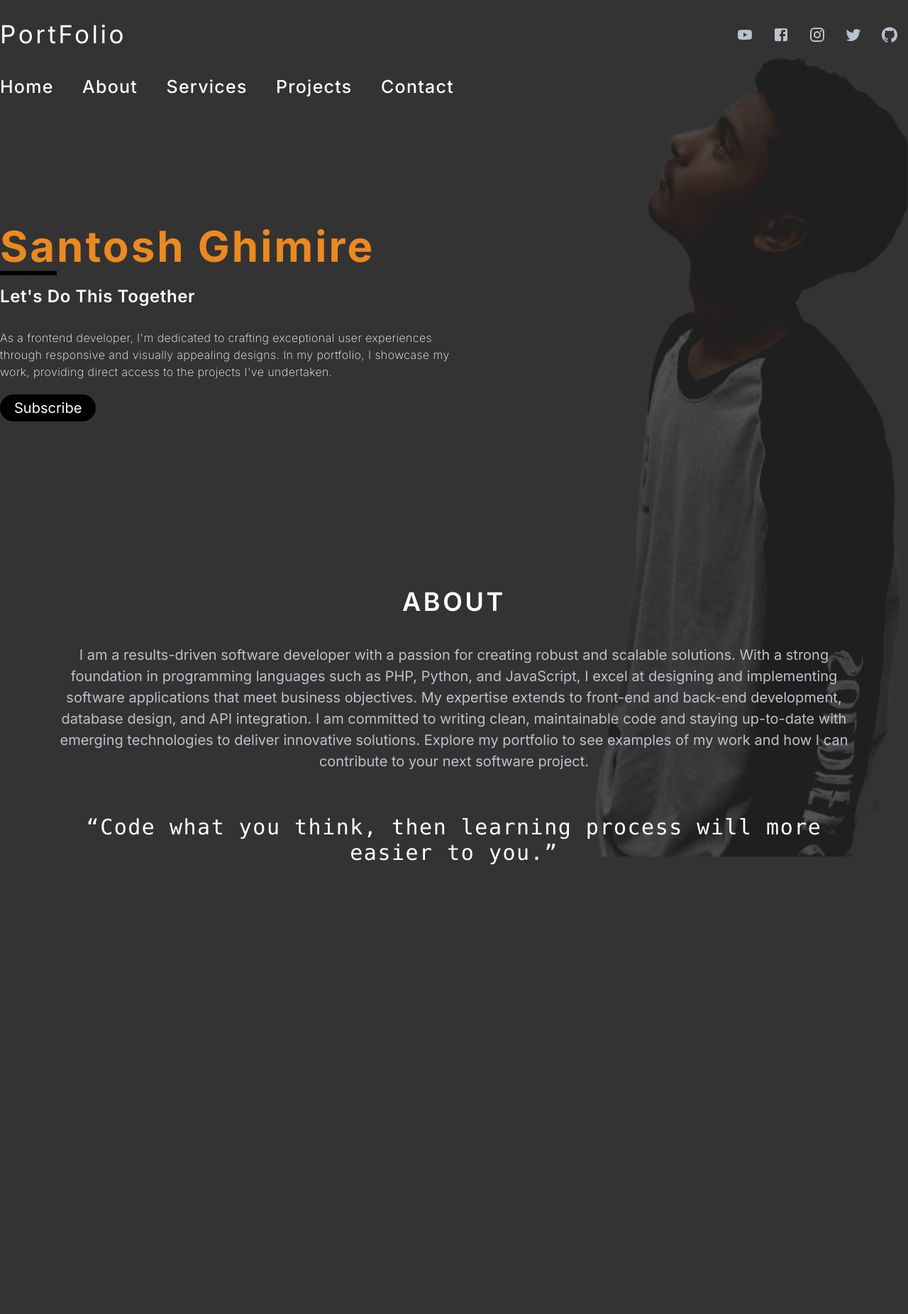
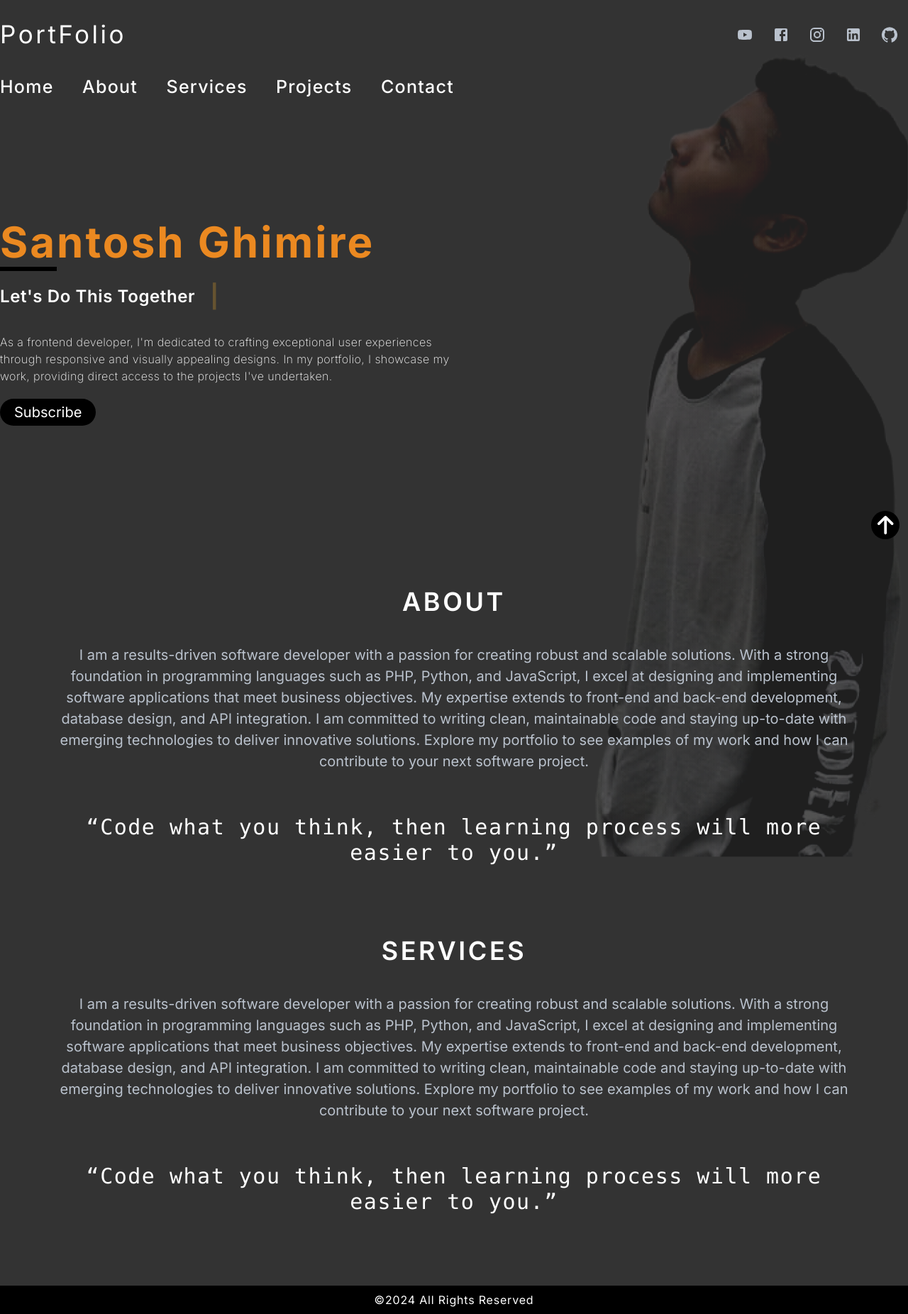
Before and after one commit to sg606618/PortFolio, a Next.js app: page / in a window 1280 px wide. Shown: the whole page at 71% size. Before the commit the page ends 1320 px from the top, so only its background shows below. Built offline with nearby package versions, Linux system fonts and the light colour scheme.

Commit message:
navbar changes

```diff
--- a/src/app/page.tsx
+++ b/src/app/page.tsx
@@ -1,23 +1,22 @@
-import About from "@/components/About";
 import Background from "@/components/Background";
 import Header from "@/components/Header/Header";
 import NavBar from "@/components/Header/NavBar";
-import Services from "@/components/Services";
 import Slogan from "@/components/Slogan";
+import Footer from "../components/Footer/Footer";
+import MainSection from "@/components/MainSections/MainSection";
 
 export default function Home() {
   return (
     <>
       <div className="container mx-auto md:px-0 px-3 relative overflow-hidden">
-        <header>
-          <Header />
-          <NavBar />
-        </header>
+        <Header />
+        <NavBar />
+        <Slogan />
+        <Background />
         <main>
-          <Slogan />
-          <Background />
-          <About />
+          <MainSection />
         </main>
+        <Footer />
       </div>
     </>
   );
--- a/src/components/Footer/Footer.tsx
+++ b/src/components/Footer/Footer.tsx
@@ -3,8 +3,8 @@ import React from "react";
 const Footer = () => {
   return (
     <>
-      <footer>
-        this is footer
+      <footer className="text-center py-2 bg-black text-white tracking-wider ">
+        &copy;2024 All Rights Reserved
       </footer>
     </>
   );
--- a/src/components/Header/Header.tsx
+++ b/src/components/Header/Header.tsx
@@ -1,34 +1,40 @@
 import Link from "next/link";
 import React from "react";
-import FacebookIcon from '@mui/icons-material/Facebook';
-import YouTubeIcon from '@mui/icons-material/YouTube';
-import InstagramIcon from '@mui/icons-material/Instagram';
-import TwitterIcon from '@mui/icons-material/Twitter';
-import GitHubIcon from '@mui/icons-material/GitHub';
+import FacebookIcon from "@mui/icons-material/Facebook";
+import YouTubeIcon from "@mui/icons-material/YouTube";
+import InstagramIcon from "@mui/icons-material/Instagram";
+import GitHubIcon from "@mui/icons-material/GitHub";
+import { LinkedIn } from "@mui/icons-material";
 
 const Header = () => {
+  const profileIconLists = [
+    [<YouTubeIcon />, "https://www.youtube.com/@infinityweb11"],
+    [
+      <FacebookIcon />,
+      "https://www.facebook.com/profile.php?id=100010493134542",
+    ],
+    [<InstagramIcon />, "https://www.instagram.com/santosh.ghimire_/"],
+    [<LinkedIn />, "https://www.linkedin.com/in/santosh-ghimire-1a3b25193/"],
+    [<GitHubIcon />, "https://github.com/sg606618"],
+  ];
+
   return (
     <>
-      <header className="flex justify-between items-center py-8 text-white">
+      <header
+        id="home"
+        className="flex justify-between items-center py-8 text-white"
+      >
         <Link href="/" className="text-2xl sm:text-[35px] tracking-widest">
           PortFolio
         </Link>
         <ul className="flex justify-around min-w-[10rem] sm:w-[20%] text-light">
-          <Link href="https://www.youtube.com">
-            <li><YouTubeIcon /></li>
-          </Link>
-          <Link href="https://www.facebook.com">
-            <li><FacebookIcon /></li>
-          </Link>
-          <Link href="https://www.instagram.com">
-            <li><InstagramIcon /></li>
-          </Link>
-          <Link href="https://www.twitter.com">
-            <li><TwitterIcon /></li>
-          </Link>
-          <Link href="https://www.github.com">
-            <li><GitHubIcon /></li>
-          </Link>
+          {profileIconLists.map(([icon, url], index) => (
+            <>
+              <Link target="_blank" href={url}>
+                <li className="cursor-pointer">{icon}</li>
+              </Link>
+            </>
+          ))}
         </ul>
       </header>
     </>
--- a/src/components/Header/NavBar.tsx
+++ b/src/components/Header/NavBar.tsx
@@ -1,25 +1,101 @@
+"use client";
 
-import { faBars } from "@fortawesome/free-solid-svg-icons";
+import { faArrowUp, faBars, faXmark } from "@fortawesome/free-solid-svg-icons";
 import { FontAwesomeIcon } from "@fortawesome/react-fontawesome";
-import React from "react";
+// import Link from "next/link";
+import React, { useEffect, useState } from "react";
+import {
+  Link,
+  Button,
+  Element,
+  Events,
+  animateScroll as scroll,
+  scrollSpy,
+} from "react-scroll/modules";
+import "./header.css";
 
 const NavBar = () => {
-  const navbarLists = ["Home", "About", "Services", "Projects", "Contact"];
+  const [display, setDisplay] = useState(true);
+
+  const navbarLists = [
+    ["/", "Home"],
+    ["about", "About"],
+    ["services", "Services"],
+    ["projects", "Projects"],
+    ["contact", "Contact"],
+  ];
+
+  const clickHandler = () => {
+    setDisplay((display) => !display);
+  };
 
   return (
     <>
-      {/* <Hamburger src={"/images/hamburger.png"} alt={""} width={30} height={30} className="sm:hidden float-right text-white" /> */}
-      <FontAwesomeIcon icon={faBars} className="text-white w-8 h-8 float-right mr-5 sm:hidden" />
+      <FontAwesomeIcon
+        onClick={clickHandler}
+        icon={faBars}
+        className={`${
+          display ? "flex" : "hidden"
+        } text-white w-8 h-8 float-right mr-5 sm:hidden cursor-pointer absolute right-0`}
+      />
+      <FontAwesomeIcon
+        onClick={clickHandler}
+        icon={faXmark}
+        className={`${
+          !display ? "flex" : "hidden"
+        } text-white w-8 h-8 float-right mr-5 sm:hidden cursor-pointer absolute right-0 z-30`}
+      />
+      {display ? (
         <nav className="hidden sm:flex sm:justify-between justify-end sm:items-center py-3">
           <ul className="sm:flex w-fit justify-end items-end text-right sm:justify-between sm:items-center lg:w-[50%] sm:w-full font-medium text-xl sm:text-[25px] text-white tracking-wider">
-          {navbarLists.map((items, index) => (
+            {navbarLists.map(([url, title], index) => (
               <>
-              <li>{items}</li>
+                <Link
+                  to={url}
+                  spy={true}
+                  smooth={true}
+                  offset={-50}
+                  duration={500}
+                >
+                  <li className="cursor-pointer">{title}</li>
+                </Link>
               </>
             ))}
           </ul>
           <input type="hidden" className="hidden" />
         </nav>
+      ) : (
+        <nav
+          className={`flex w-fit ml-auto px-3 justify-end items-center py-3 pt-8 absolute transition duration-200 ease-in-out delay-10000 right-3`}
+        >
+          <ul className="flex flex-col w-fit justify-end items-end text-right lg:w-[50%] font-medium text-xl text-white tracking-[.2rem] right">
+            {navbarLists.map(([url, title], index) => (
+              <>
+                <Link
+                  to={url}
+                  spy={true}
+                  smooth={true}
+                  offset={-50}
+                  duration={500}
+                >
+                  <li className="cursor-pointer my-3">{title}</li>
+                </Link>
+              </>
+            ))}
+          </ul>
+          <input type="hidden" className="hidden" />
+        </nav>
+      )}
+
+      <Link
+        to="home"
+        spy={true}
+        smooth={true}
+        duration={500}
+        className="upIcon bg-black w-10 h-10 fixed right-3 bottom-10 flex justify-center items-center rounded-full cursor-pointer"
+      >
+        <FontAwesomeIcon icon={faArrowUp} className="text-3xl text-white" />
+      </Link>
     </>
   );
 };
--- a/src/components/About.tsx
+++ b/src/components/MainSections/About.tsx
@@ -4,7 +4,7 @@ const About = () => {
   return (
     <>
       <div className="items-center sm:px-20 flex flex-col sm:my-20 mb-40">
-        <h1 className="font-semibold tracking-widest text-white text-4xl uppercase">
+        <h1 id="about" className="font-semibold tracking-widest text-white text-4xl uppercase">
           ABOUT
         </h1>
         <p className="my-10 text-[20px] text-justify sm:text-center text-light">
--- /dev/null
+++ b/src/components/MainSections/MainSection.tsx
@@ -0,0 +1,18 @@
+"use client";
+
+import React, { useEffect, useRef } from "react";
+import About from "./About";
+import Services from "./Services";
+
+const MainSection = () => {
+  return (
+    <>
+      <section className="">
+        <About />
+        <Services />
+      </section>
+    </>
+  );
+};
+
+export default MainSection;
--- a/src/components/Services.tsx
+++ b/src/components/MainSections/Services.tsx
@@ -3,7 +3,7 @@ import React from 'react'
 const Services = () => {
   return (
     <>
-      <div className="container items-center px-20 flex flex-col my-20">
+      <div id='services' className="container items-center px-20 flex flex-col my-20">
         <h1 className="font-semibold tracking-widest text-white text-4xl uppercase">
           Services
         </h1>
--- a/src/components/Slogan.tsx
+++ b/src/components/Slogan.tsx
@@ -1,7 +1,7 @@
 "use client";
 
 import React from "react";
-// import { TypeAnimation } from "react-type-animation";
+import Typewriter from "typewriter-effect";
 
 const Slogan = () => {
   return (
@@ -12,31 +12,24 @@ const Slogan = () => {
           <div className="slightLine absolute w-20 h-[0.4rem] bg-black -bottom-1 sm:bottom-1"></div>
         </h1>
         <section className="sm:text-[1.5rem] font-semibold text-white my-2 tracking-wide">
-          Let&apos;s Do This Together
-          <span className="ml-2 text-secondary font-bold tracking-wider">
-            {/* <TypeAnimation
-              sequence={[
-                "EAT",
-                1000,
-                "SLEEP",
-                1000,
-                "CODE",
-                1000,
-                "REPEAT",
-                1000,
-              ]}
-              wrapper="span"
-              speed={1}
-              style={{ fontSize: "1.5rem", display: "inline-block" }}
-              repeat={Infinity}
-            /> */}
+          <span className="flex w-fit items-center">
+            Let&apos;s Do This Together
+            <span className="ml-1 sm:ml-5 text-secondary w-fit font-bold tracking-widest text-[1rem] sm:text-[1.5rem] lg:text-[2rem]">
+              <Typewriter
+                options={{
+                  strings: ["Eat", "Sleep", "Code", "Repeat"],
+                  autoStart: true,
+                  loop: true,
+                }}
+              />
+            </span>
           </span>
         </section>
         <p className="text-white tracking-wide text-[14px] sm:text-[16px] my-5 font-extralight">
-          As a frontend developer, I&apos;m dedicated to crafting exceptional user
-          experiences through responsive and visually appealing designs. In my
-          portfolio, I showcase my work, providing direct access to the projects
-          I&apos;ve undertaken.
+          As a frontend developer, I&apos;m dedicated to crafting exceptional
+          user experiences through responsive and visually appealing designs. In
+          my portfolio, I showcase my work, providing direct access to the
+          projects I&apos;ve undertaken.
         </p>
         <button className="bg-black text-white text-[20px] px-5 w-fit py-1 rounded-3xl">
           Subscribe
```
Also changed, not shown: package.json (+7 -1 lines), src/components/Header/header.css (added), 2 other files (tests, documents, lock files or other folders). Lines whose indentation alone changed are shown as unchanged.
